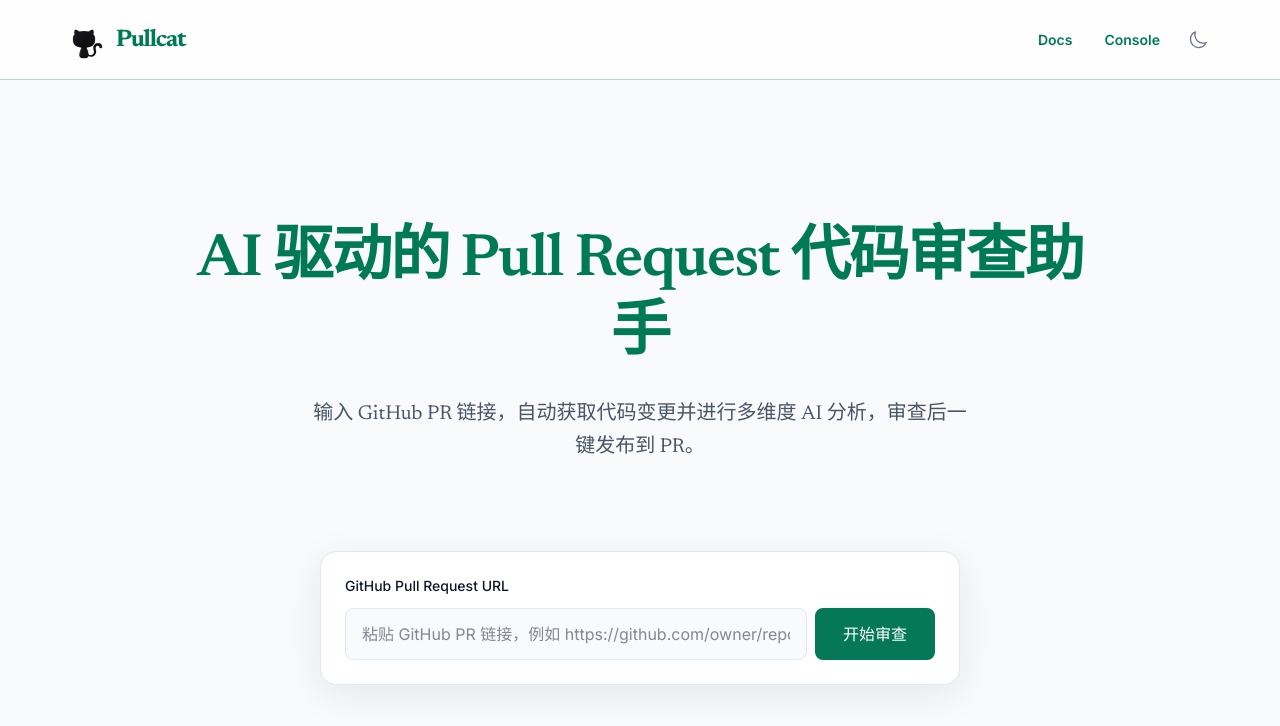
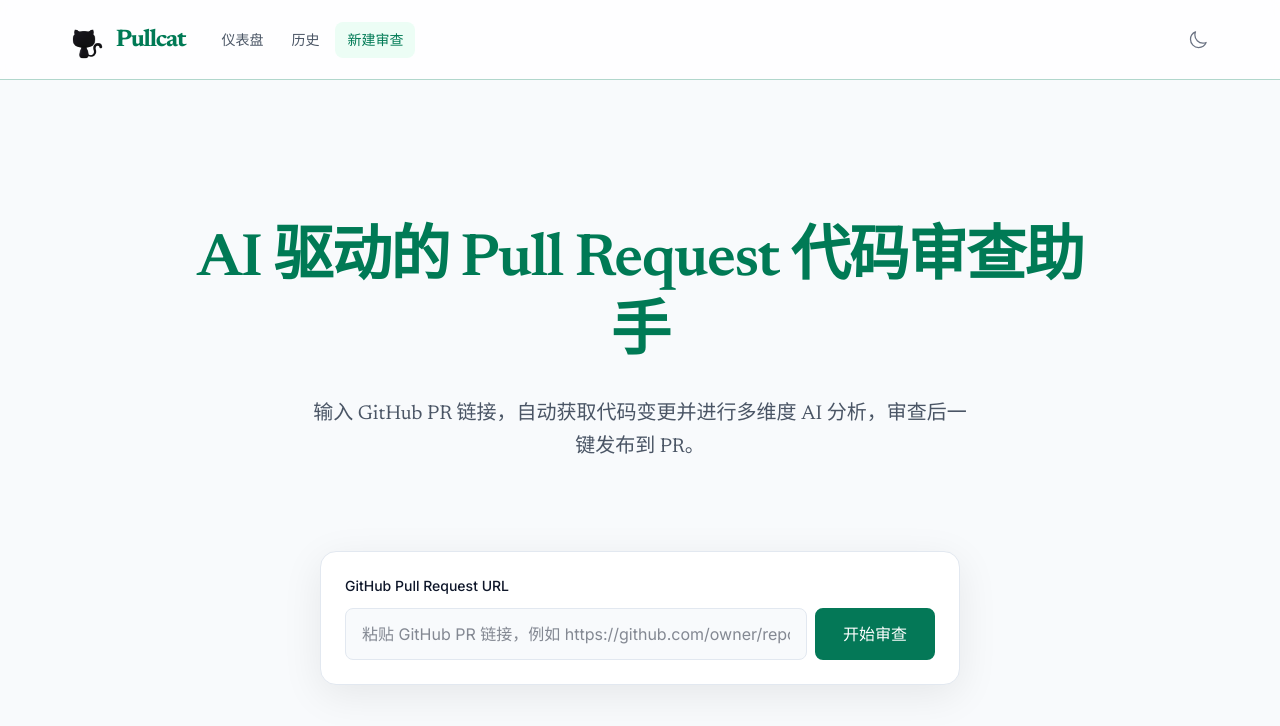
Before and after one commit to xiechimon/pullcat, a React (Vite) app in the folder pullcat-web/: page / in a window 1280 px wide. Shown: the top 726 px of the page. Built offline with nearby package versions, Linux system fonts and the light colour scheme; no server answers.

Commit message:
feat(web): 导航栏与路由更新

```diff
--- a/pullcat-web/src/App.tsx
+++ b/pullcat-web/src/App.tsx
@@ -3,6 +3,9 @@ import { Layout } from './components/Layout'
 import { ErrorBoundary } from './components/ErrorBoundary'
 import { HomePage } from './pages/HomePage'
 import { ReviewPage } from './pages/ReviewPage'
+import { DashboardPage } from './pages/DashboardPage'
+import { HistoryPage } from './pages/HistoryPage'
+import { RepoPage } from './pages/RepoPage'
 
 export default function App() {
   return (
@@ -12,6 +15,9 @@ export default function App() {
           <Routes>
             <Route path="/" element={<HomePage />} />
             <Route path="/review/:id" element={<ReviewPage />} />
+            <Route path="/dashboard" element={<DashboardPage />} />
+            <Route path="/history" element={<HistoryPage />} />
+            <Route path="/repos/:owner/:repo" element={<RepoPage />} />
           </Routes>
         </Layout>
       </ErrorBoundary>
--- a/pullcat-web/src/components/Layout.tsx
+++ b/pullcat-web/src/components/Layout.tsx
@@ -1,24 +1,45 @@
 import type { ReactNode } from 'react'
-import { Link } from 'react-router-dom'
+import { Link, useLocation } from 'react-router-dom'
 import { ThemeToggle } from './ThemeToggle'
 
 interface LayoutProps {
   children: ReactNode
 }
 
+const NAV_ITEMS = [
+  { path: '/dashboard', label: '仪表盘' },
+  { path: '/history', label: '历史' },
+  { path: '/', label: '新建审查' },
+]
+
 export function Layout({ children }: LayoutProps) {
+  const location = useLocation()
+
   return (
     <div className="min-h-screen font-sans transition-colors duration-300">
       <header className="fixed h-[60px] md:h-[80px] top-0 left-0 right-0 z-50 bg-white/80 dark:bg-slate-900/80 backdrop-blur-sm border-b border-emerald-700/30 flex flex-row items-center justify-between px-4 lg:px-16">
-        <Link to="/" className="flex items-center gap-3">
-          <img src="/cat.png" alt="Pullcat" className="h-7 md:h-10 w-auto object-contain" />
-          <span className="font-serif font-bold text-2xl tracking-tighter text-emerald-700">Pullcat</span>
-        </Link>
-        <div className="flex items-center gap-2">
-          <a href="#" className="hidden sm:block text-sm font-semibold text-emerald-700 hover:bg-gray-100 dark:hover:bg-gray-800 transition-colors px-3 py-2 rounded-lg">Docs</a>
-          <a href="#" className="text-sm font-semibold text-emerald-700 hover:bg-gray-100 dark:hover:bg-gray-800 transition-colors px-3 py-2 rounded-lg">Console</a>
-          <ThemeToggle />
+        <div className="flex items-center gap-6">
+          <Link to="/" className="flex items-center gap-3">
+            <img src="/cat.png" alt="Pullcat" className="h-7 md:h-10 w-auto object-contain" />
+            <span className="font-serif font-bold text-2xl tracking-tighter text-emerald-700">Pullcat</span>
+          </Link>
+          <nav className="hidden sm:flex items-center gap-1">
+            {NAV_ITEMS.map(item => (
+              <Link
+                key={item.path}
+                to={item.path}
+                className={`px-3 py-2 rounded-lg text-sm font-medium transition-colors ${
+                  location.pathname === item.path
+                    ? 'bg-emerald-50 text-emerald-700 dark:bg-emerald-900/20 dark:text-emerald-400'
+                    : 'text-gray-600 hover:bg-gray-100 dark:text-gray-400 dark:hover:bg-gray-800'
+                }`}
+              >
+                {item.label}
+              </Link>
+            ))}
+          </nav>
         </div>
+        <ThemeToggle />
       </header>
 
       <main className="pt-[80px] pb-20">
```
